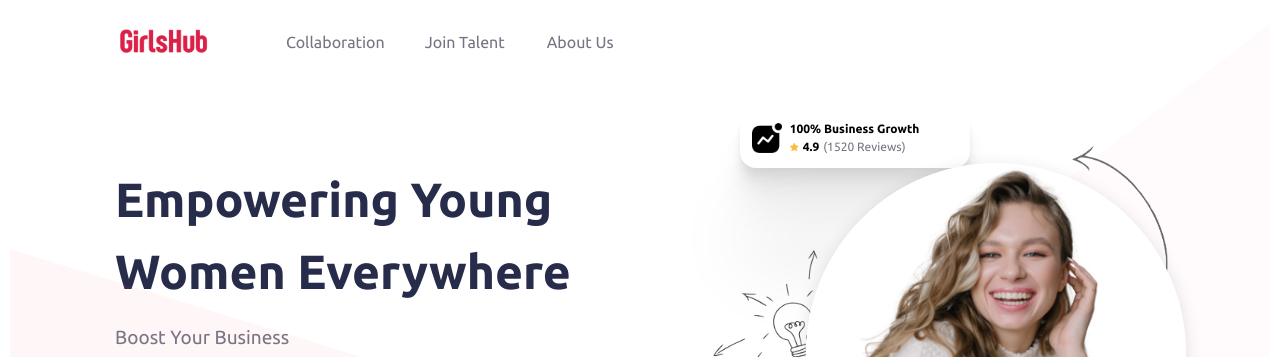
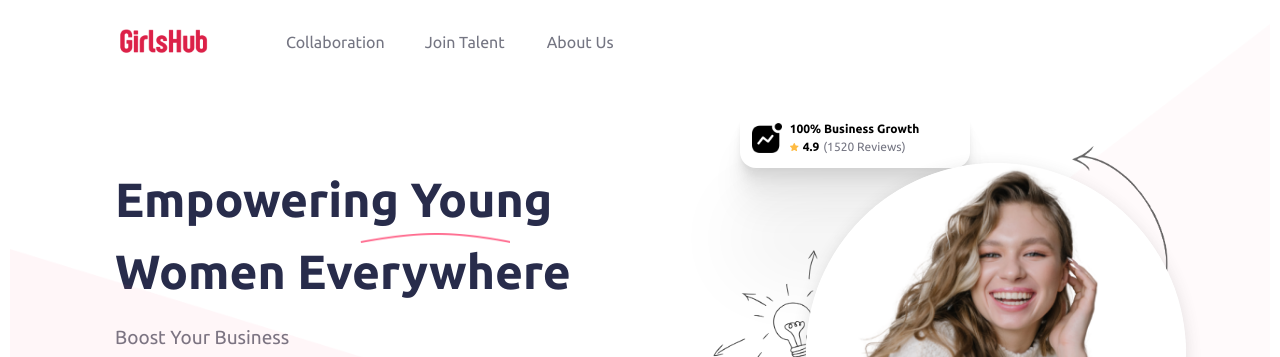
Before and after one commit to AbdanulIkhlas/girlshub, a React (Vite) app: page / in a window 1280 px wide. Shown: the top 357 px of the page. Built offline with nearby package versions, Linux system fonts and the light colour scheme.

Commit message:
nambahin garis lengkung di section home

```diff
--- a/src/components/layouts/LandingPageHome.jsx
+++ b/src/components/layouts/LandingPageHome.jsx
@@ -7,9 +7,16 @@ const LandingPageHome = () => {
     <div className="mt-12 font-ubuntu md:flex md:relative md:h-[380px] md:mt-20 lg:h-[470px]">
       {/* section kiri, text */}
       <section className="w-full md:w-[50%] lg:ps-[65px]">
-        <h1 className="text-[27px] text-center font-bold text-bigText px-10 lg:text-left lg:text-[48px]">
-          Empowering Young Women Everywhere
-        </h1>
+        <div className="lg:relative">
+          <img
+            src="./image/frame-home-3.png"
+            alt="garis lengkung"
+            className="hidden absolute top-[70px] right-[130px] lg:block lg:w-[150px]"
+          />
+          <h1 className="text-[27px] text-center font-bold text-bigText px-10 lg:text-left lg:text-[48px]">
+            Empowering Young Women Everywhere
+          </h1>
+        </div>
         <h3 className="text-center text-textColor px-[55px] mt-4 text-[14px] md:px-[70px] lg:text-left lg:text-[19px] lg:px-0 lg:ps-[40px] lg:pe-[300px]">
           Boost Your Business Brand Awareness With Us
         </h3>
```
Also changed, not shown: public/image/frame-home-3.png (added).
